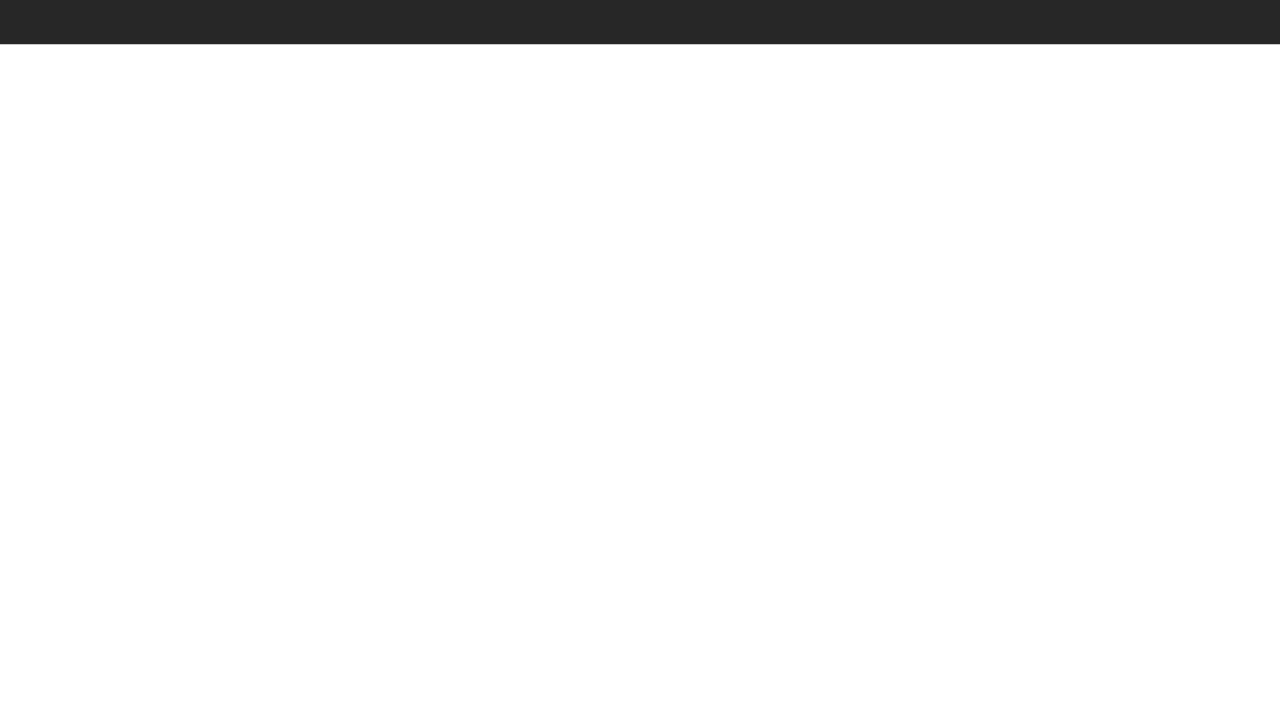
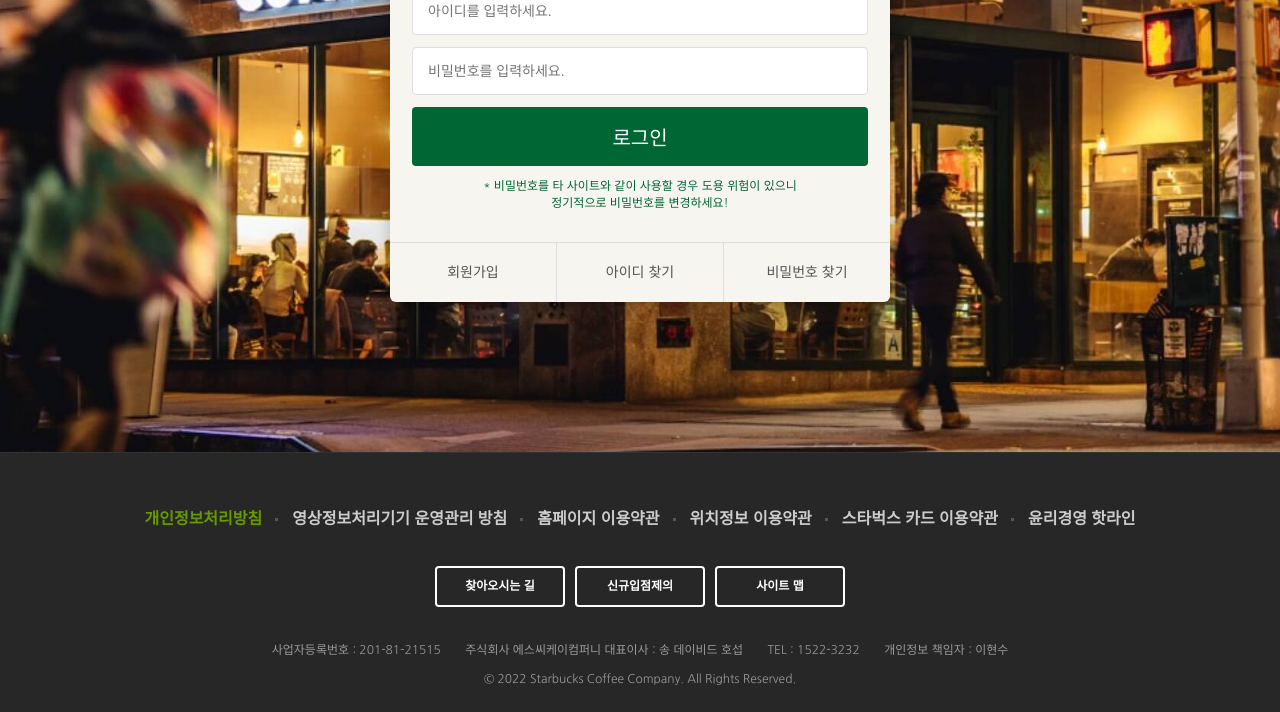
Before and after one commit to loooddy/st, a plain HTML site: page signin/index.html in a window 1280 px wide. Shown: the part 415-1127 px from the top of the page. Before the commit the page ends 800 px from the top, so only its background shows below. Drawn offline with nearby package versions, Linux system fonts and the light colour scheme.

Commit message:
로그인 페이지 완성

```diff
--- a/css/common.css
+++ b/css/common.css
@@ -111,7 +111,7 @@ header{
 header > .inner{
   height: 120px
 }
-header > .logo{
+header .logo{
   height: 75px;
   position: absolute;
   top: 0;
--- /dev/null
+++ b/css/signin.css
@@ -0,0 +1,82 @@
+.signin{
+  margin-top: 120px;
+  padding: 100px 0 150px;
+  background-image: url("../images/signin_bg.jpg");
+  background-repeat: no-repeat;
+  background-attachment: fixed;
+  background-size: cover;
+  background-position: center;
+}
+.signin h1{
+  color: #fff;
+  font-size: 30px;
+  font-weight: bold;
+  text-align: center;
+  margin-bottom: 24px;
+}
+.signin__card{
+  width: 500px;
+  margin: 0 auto;
+  border-radius: 6px;
+  background-color: #f6f5f0;
+  box-shadow: 2px 2px 20px rgba(0,0,0,.3);
+  color: #555;
+}
+.signin__card h2{
+  padding: 30px;
+  font-size: 18px;
+  text-align: center;
+  border-bottom: 1px solid #ddd;
+}
+.signin__card strong{
+  font-weight: bold;
+  color: #006633;
+}
+.signin__card form{
+  padding: 30px 22px;
+}
+.signin__card form input{
+  width: 100%;
+  margin-bottom: 12px;
+  padding: 15px;
+  border: 1px solid #ddd;
+  border-radius: 4px;
+  outline: none;
+  box-sizing: border-box;
+  font-size: 14px;
+}
+.signin__card form [type="submit"]{
+  background-color: #006633;
+  border: none;
+  color: #fff;
+  font-size: 20px;
+  cursor: pointer;
+}
+.signin__card form p{
+  font-size: 12px;
+  color:#006633;
+  text-align: center;
+}
+.signin__card .actions{
+  display: flex;
+  border-top: 1px solid #ddd;
+}
+.signin__card .actions a{
+  flex-grow: 1;
+  flex-basis: 0;
+  text-align: center;
+  padding: 20px;
+  color: #555;
+  font-size: 14px;
+  border-right: 1px solid #ddd;
+  transition: background-color .3s;
+}
+.signin__card .actions a:last-child{
+  border-right: none;
+}
+.signin__card .actions a:hover{
+  color: #fff;
+  background-color: #006633;
+  font-weight: bold;
+  text-decoration: underline;
+}
--- a/signin/index.html
+++ b/signin/index.html
@@ -40,6 +40,7 @@
 
   <!-- CSS -->
   <link rel="stylesheet" href="../css/common.css">
+  <link rel="stylesheet" href="../css/signin.css">
 
   <!-- JS -->
   <script defer src="../js/common.js"></script>
@@ -374,9 +375,26 @@
           </div>
         </li>
       </ul>
+    </div>
+  </header>
 
+  <section class="signin">
+    <h1>로그인</h1>
+    <div class="signin__card">
+      <h2><strong>Welcome!</strong> 스타벅스에 오신 것을 환영합니다.</h2>
+      <form>
+        <input type="text" placeholder="아이디를 입력하세요." />
+        <input type="password" placeholder="비밀번호를 입력하세요." />
+        <input type="submit" value="로그인" />
+        <p>* 비밀번호를 타 사이트와 같이 사용할 경우 도용 위험이 있으니 <br>정기적으로 비밀번호를 변경하세요!</p>
+      </form>
+      <div class="actions">
+        <a href="javascript:void(0)">회원가입</a>
+        <a href="javascript:void(0)">아이디 찾기</a>
+        <a href="javascript:void(0)">비밀번호 찾기</a>
+      </div>
     </div>
-  <!-- NOTICE -->
+  </section>
 
   <!-- FOOTER -->
   <footer>
```
